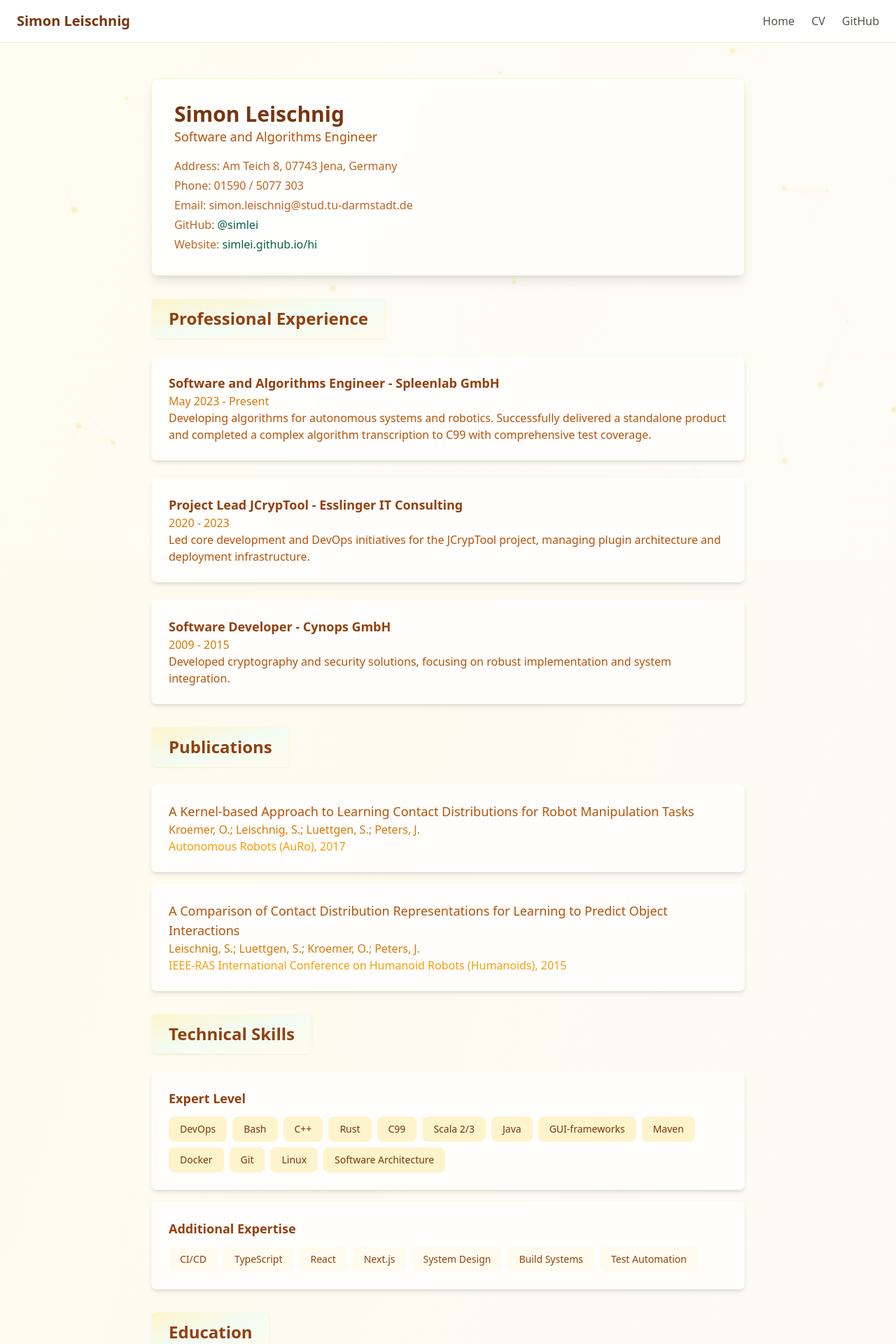
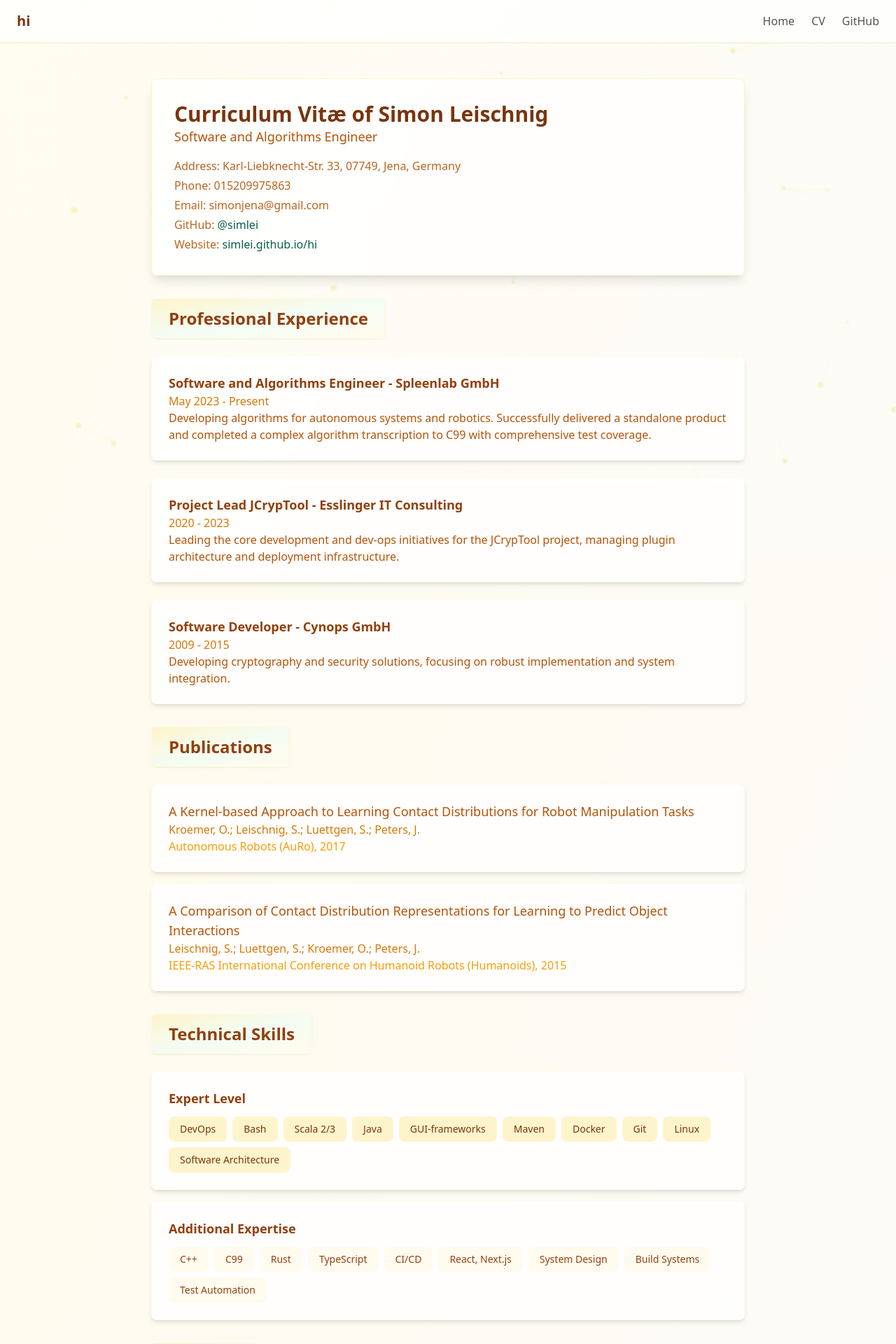
Before and after one commit to simlei/hi, a Next.js app in the folder website/: page /cv in a window 1280 px wide. Shown: the top 1920 px of the page at 70% size. Built offline with nearby package versions, Linux system fonts and the light colour scheme.

Commit message:
tuned to a good state

```diff
--- a/website/components/GraphBackground.tsx
+++ b/website/components/GraphBackground.tsx
@@ -48,8 +48,11 @@ export function GraphBackground() {
     const canvas = canvasRef.current;
     if (!canvas) return;
 
-    const ctx = canvas.getContext('2d');
+    const ctx = canvas.getContext('2d', { alpha: true });
     if (!ctx) return;
+
+    // Ensure canvas is transparent
+    canvas.style.backgroundColor = 'transparent';
 
     // Store animation frame ID for cleanup
     let animationFrameId: number;
@@ -64,13 +67,13 @@ export function GraphBackground() {
 
     // Create position controller with hex grid
     const positionController = PositionController.createHexGrid({
-      gridSize: 600,     // Base size of hex cells (increased by 1.2x)
+      gridSize: 450,     // Base size of hex cells (increased by 1.2x)
       upwardBias: 0.13, // Slightly reduced upward force
       hexWeight: 0.25,  // Increased grid influence for more stability
       cellAspect: 1.0,  // Slightly compressed vertically
       cellScale: 1.0,   // Overall scale multiplier
-      brownianFactor: 2.30, // Reduced random motion
-      baseForce: 20.0,   // Reduced force for calmer movement
+      brownianFactor: 6.0, // Reduced random motion
+      baseForce: 10.0,   // Reduced force for calmer movement
     });
 
     // Create lightning controller
@@ -86,25 +89,10 @@ export function GraphBackground() {
       fadeDuration: 0.35,        // Fade to orange takes all in all ~1sec
       colorVariations: [
         {
-          start: 'rgb(255, 120, 120)', // Bright red
+          start: 'rgb(255, 180, 180)', // Bright red
           peak: 'rgb(230, 240, 255)',  // Cool white
-          end: 'rgb(180, 140, 60)',    // Warm gold
+          end: 'rgb(210, 180, 140)',    // Warm gold
         },
-        {
-          start: 'rgb(190, 90, 90)',   // Deep blue-purple
-          peak: 'rgb(240, 245, 255)',  // Bright white
-          end: 'rgb(160, 140, 80)',    // Muted gold
-        },
-        {
-          start: 'rgb(90, 100, 200)',   // Ice blue
-          peak: 'rgb(240, 255, 255)',  // Pure white
-          end: 'rgb(170, 150, 70)',    // Rich gold
-        },
-        {
-          start: 'rgb(255, 255, 200)',   // Flashy yellow-white
-          peak: 'rgb(245, 250, 255)',  // Ice white
-          end: 'rgb(150, 130, 90)',    // Warm bronze
-        }
       ]
     });
 
@@ -136,12 +124,12 @@ export function GraphBackground() {
     const familiarityMap = new Map<string, FamiliarityRecord>();
 
     const PARAMS = {
-      numVertices: 50, // More nodes for wider coverage
-      vertexBaseRadius: 2.0, // Increased for 1.2x zoom
-      vertexGlowMultiplier: 2.8,
-      vertexSpeed: 0.02, // Reduced for calmer movement
+      numVertices: 30, // More nodes for wider coverage
+      vertexBaseRadius: 5.0, // Increased for 1.2x zoom
+      vertexGlowMultiplier: 5.8,
+      vertexSpeed: 0.01, // Reduced for calmer movement # defunct?
       maxDistance: 370, // Adjusted for 1.2x zoom
-      edgeBaseWidth: 1.3, // Adjusted for 1.2x zoom
+      edgeBaseWidth: 3.3, // Adjusted for 1.2x zoom
       edgeActivityMultiplier: 0.8, // Increased activity for smoother transitions
       // Familiarity system parameters
       familiarityDecayTime: 2.0,  // Time in seconds before familiarity starts decaying
@@ -150,34 +138,34 @@ export function GraphBackground() {
       // Edge debouncing parameters
       edgeRemovalDelay: 1.0,      // Time in seconds an edge must be invalid before removal
       edgeCreationDelay: 0.5,     // Time in seconds a potential edge must be valid before creation
-      baseAlpha: 0.15, // Increased base opacity for more consistent visibility
+      baseAlpha: 0.40, // Increased base opacity for more consistent visibility
       activityDecay: 2.0, // Faster decay for less persistent activity
-      branchSpeed: 0.5, // Slower branches
-      branchSpawnChance: 0.01, // Fewer branches
+      branchSpeed: 0.005, // Slower branches
+      branchSpawnChance: 0.001, // Fewer branches
       // Edge animation parameters
-      edgePulseSpeed: 0.002, // Slower pulse
+      edgePulseSpeed: 0.004, // Slower pulse
       edgePulseAmount: 0.12, // Reduced pulse intensity
-      gradientSpeed: 0.5, // Slower gradient movement
-      gradientLength: 0.5,
+      gradientSpeed: 0.02, // Slower gradient movement
+      gradientLength: 0.7,
       // Activity parameters
       activityBoost: 0.5, // Reduced activity boost
       activitySpreadProb: 0.57, // Lower spread chance
       // Visual enhancement parameters
-      innerGlowSize: 0.8,
+      innerGlowSize: 0.9,
       outerGlowIntensity: 1.4, // Slightly reduced intensity
-      edgeGradientStops: 10,
+      edgeGradientStops: 15,
       // Pulsation parameters
       // Pulse wave parameters
       pulseSpawnInterval: 5.0,    // Much longer interval between pulses
-      pulseSpawnChance: 0.01,     // Much lower chance for new pulses
-      pulseSpeed: 10.0,           // Even slower pulse travel
-      pulseWavelength: 800,      // Longer wavelength for smoother effect
+      pulseSpawnChance: 0.001,     // Much lower chance for new pulses
+      pulseSpeed: 0.1,           // Even slower pulse travel
+      pulseWavelength: 500,      // Longer wavelength for smoother effect
       pulseDecay: 0.35,          // Faster decay for more localized effect
-      pulseStrengthMin: 0.1,     // Lower minimum strength
+      pulseStrengthMin: 0.7,     // Lower minimum strength
       pulseStrengthMax: 0.9,     // Lower maximum strength
       // Size parameters
-      baseSizeMin: 0.3,
-      baseSizeMax: 2.5,
+      baseSizeMin: 0.8,
+      baseSizeMax: 1.5,
       directionBias: Math.PI * 0.5,
       directionStrength: 0.4,
       // Connection probability based on distance and direction
@@ -476,7 +464,8 @@ export function GraphBackground() {
       lastFrameTimeRef.current = currentTime;
       timeRef.current += deltaTime;
 
-      // Clear canvas with blur effect (slower fade)
+      // Clear canvas with transparent fade
+      ctx.clearRect(0, 0, canvas.width, canvas.height);
       ctx.fillStyle = 'rgba(255, 255, 255, 0.05)';
       ctx.fillRect(0, 0, canvas.width, canvas.height);
 
@@ -904,15 +893,15 @@ export function GraphBackground() {
   }, []); // Empty dependency array ensures effect runs only once
 
   return (
-    <div>
+    <div className="fixed inset-0 -z-20" style={{ background: 'linear-gradient(to bottom right, rgb(255, 251, 235), rgba(236, 253, 245, 0.8))' }}>
       <canvas
       ref={canvasRef}
       className="fixed inset-0 w-full h-full pointer-events-none opacity-100 -z-10 graph-background-effect"
       style={{
         willChange: 'transform', // Optimize for animations
         transform: 'translateZ(0)', // Force GPU acceleration
-        filter: 'blur(2px)', // Slightly blur the background
-        opacity: 0.75 // Reduced opacity for better readability
+        filter: 'blur(0px)', // Slightly blur the background
+        opacity: 0.9 // Reduced opacity for better readability
       }}
     />
     </div>
--- a/website/components/Layout.tsx
+++ b/website/components/Layout.tsx
@@ -20,7 +20,7 @@ export function Layout({ children, title = 'Portfolio' }: LayoutProps) {
         <nav className="max-w-7xl mx-auto px-6 py-4">
           <div className="flex items-center justify-between">
             <Link href="/" className="text-xl font-semibold text-primary-900">
-              Simon Leischnig
+              hi
             </Link>
             <div className="flex items-center gap-6">
               <Link
@@ -58,7 +58,7 @@ export function Layout({ children, title = 'Portfolio' }: LayoutProps) {
             </p>
             <div className="flex items-center gap-6">
               <a
-                href="mailto:simon.leischnig@stud.tu-darmstadt.de"
+                href="mailto:simonjena@gmail.com"
                 className="text-neutral-600 hover:text-primary-700 transition-colors"
               >
                 Email
--- a/website/components/forces/LightningController.ts
+++ b/website/components/forces/LightningController.ts
@@ -153,11 +153,11 @@ export class LightningController {
       b = Math.round(peak[2] + (end[2] - peak[2]) * p);
     }
 
-    // Apply energy factor to brightness
-    const energyFactor = 0.3 + energy * 0.7;
-    r = Math.round(r * energyFactor);
-    g = Math.round(g * energyFactor);
-    b = Math.round(b * energyFactor);
+    // // Apply energy factor to brightness
+    // const energyFactor = 0.3 + energy * 0.7;
+    // r = Math.round(r * energyFactor);
+    // g = Math.round(g * energyFactor);
+    // b = Math.round(b * energyFactor);
 
     return `rgb(${r},${g},${b})`;
   }
--- a/website/pages/cv.tsx
+++ b/website/pages/cv.tsx
@@ -11,12 +11,12 @@ export default function CV() {
       <div className="relative max-w-4xl mx-auto px-6 py-12">
         {/* Header */}
         <div className="mb-8 bg-white/80 backdrop-blur-sm rounded-lg p-8 shadow-lg border border-primary-100">
-          <h1 className="text-3xl font-bold text-primary-900">Simon Leischnig</h1>
+          <h1 className="text-3xl font-bold text-primary-900">Curriculum Vitæ of Simon Leischnig</h1>
           <p className="text-lg text-primary-700">Software and Algorithms Engineer</p>
           <div className="mt-4 text-primary-700/90 space-y-1">
-            <p>Address: Am Teich 8, 07743 Jena, Germany</p>
-            <p>Phone: 01590 / 5077 303</p>
-            <p>Email: simon.leischnig@stud.tu-darmstadt.de</p>
+            <p>Address: Karl-Liebknecht-Str. 33, 07749, Jena, Germany</p>
+            <p>Phone: 015209975863</p>
+            <p>Email: simonjena@gmail.com</p>
             <p>GitHub: <a href="http://github.com/simlei" className="text-accent-700 hover:text-accent-800 transition-colors">@simlei</a></p>
             <p>Website: <a href="http://simlei.github.io/hi" className="text-accent-700 hover:text-accent-800 transition-colors">simlei.github.io/hi</a></p>
           </div>
@@ -38,12 +38,12 @@ export default function CV() {
             <div className="bg-white/80 backdrop-blur-sm rounded-lg p-6 shadow-md border border-primary-50 transition-all hover:shadow-lg">
               <h3 className="text-lg font-semibold text-primary-800">Project Lead JCrypTool - Esslinger IT Consulting</h3>
               <p className="text-primary-600">2020 - 2023</p>
-              <p className="text-primary-700">Led core development and DevOps initiatives for the JCrypTool project, managing plugin architecture and deployment infrastructure.</p>
+              <p className="text-primary-700">Leading the core development and dev-ops initiatives for the JCrypTool project, managing plugin architecture and deployment infrastructure.</p>
             </div>
             <div className="bg-white/80 backdrop-blur-sm rounded-lg p-6 shadow-md border border-primary-50 transition-all hover:shadow-lg">
               <h3 className="text-lg font-semibold text-primary-800">Software Developer - Cynops GmbH</h3>
               <p className="text-primary-600">2009 - 2015</p>
-              <p className="text-primary-700">Developed cryptography and security solutions, focusing on robust implementation and system integration.</p>
+              <p className="text-primary-700">Developing cryptography and security solutions, focusing on robust implementation and system integration.</p>
             </div>
           </div>
         </section>
@@ -83,9 +83,6 @@ export default function CV() {
                 {[
                   'DevOps',
                   'Bash',
-                  'C++',
-                  'Rust',
-                  'C99',
                   'Scala 2/3',
                   'Java',
                   'GUI-frameworks',
@@ -105,10 +102,12 @@ export default function CV() {
               <h3 className="text-lg font-semibold text-primary-800 mb-3">Additional Expertise</h3>
               <div className="flex flex-wrap gap-2">
                 {[
+                  'C++',
+                  'C99',
+                  'Rust',
+                  'TypeScript',
                   'CI/CD',
-                  'TypeScript',
-                  'React',
-                  'Next.js',
+                  'React, Next.js',
                   'System Design',
                   'Build Systems',
                   'Test Automation'
@@ -165,13 +164,13 @@ export default function CV() {
             />
             <ProjectCard
               title="USB Guitar Teacher"
-              description="Developed during a Virtual and Augmented Reality class, this project combines music and computing. Using an Arduino, modified a Western guitar for USB connectivity, enabling real-time fingering position detection. Created a guitar teacher application using marker-based computer vision with OpenCV for guitar position tracking and Openframeworks for OpenGL integration. The app visualizes chords and scale information directly on the guitar fretboard in the video feed."
+              description="Developed during a Virtual and Augmented Reality class, this project combines music and computing. Using an Arduino, we modified a Western guitar for USB connectivity, enabling real-time fingering position detection. We created a guitar teacher application using marker-based computer vision with OpenCV for guitar position tracking and Openframeworks for OpenGL integration. The app visualizes chords and scale information directly on the guitar fretboard in the video feed."
               image="/images/projects/guitar-project.png"
               technologies={['Arduino', 'OpenCV', 'OpenGL', 'C++', 'Computer Vision', 'Hardware Integration', 'Real-time Processing']}
             />
             <ProjectCard
               title="Autonomous Systems Algorithm Development"
-              description="At Spleenlab GmbH, developed sophisticated algorithms for autonomous systems and robotics. Successfully delivered a standalone product and completed a complex algorithm transcription to C99 with comprehensive test coverage. The work involved optimization for real-time performance and ensuring reliability in critical applications."
+              description="At Spleenlab GmbH, I developed algorithms for Autonomous Systems and Robotics. I successfully developed a standalone product that we were able to sell to new customers. I completed a complex algorithm transcription to C99 with the highest degree of test coverage. I implemented a Matlab / Octave parser for this, and automatically extracted test fixtures for each function in scope, essentially pinning the problem down for testing in a big way. Then, I implemented a completely TDD environment where the C99 functions had only to be implemented with Matlab code as sample and with Matlab I/O data as exact test reference."
               image="/images/projects/autonomous-systems.png"
               technologies={['C99', 'C++', 'Robotics', 'Algorithm Design', 'Test-Driven Development', 'Performance Optimization']}
               company={{
@@ -203,7 +202,7 @@ export default function CV() {
             <div className="bg-white/80 backdrop-blur-sm rounded-lg p-6 shadow-md border border-primary-50 text-center transform hover:scale-105 transition-transform duration-300">
               <div className="text-2xl mb-2">🇪🇸</div>
               <h3 className="text-lg font-semibold text-primary-800">Spanish</h3>
-              <p className="text-primary-600">Advanced (B2)</p>
+              <p className="text-primary-600">B1</p>
             </div>
           </div>
         </section>
--- a/website/pages/index.tsx
+++ b/website/pages/index.tsx
@@ -44,7 +44,7 @@ export default function Home() {
         {/* Hero Section */}
         <section className="relative px-6 py-24 md:py-32 flex flex-col items-center justify-center text-center">
           <h1 className="text-4xl md:text-6xl font-bold text-primary-800 mb-6">
-            Simon Leischnig
+            Welcome!
           </h1>
           <p className="text-xl text-primary-600 max-w-2xl mb-8">
             Software and Algorithms Engineer at Spleenlab GmbH, specializing in
--- a/website/styles/globals.css
+++ b/website/styles/globals.css
@@ -10,16 +10,18 @@
 
 body {
   color: rgb(var(--foreground-rgb));
-  background: transparent;
+  @apply bg-gradient-to-br from-primary-50 to-accent-50/80;
+  min-height: 100vh;
 }
 
 @layer base {
   html {
-    @apply scroll-smooth;
+    @apply scroll-smooth min-h-full;
+    background: none;
   }
 
   body {
-    @apply antialiased;
+    @apply antialiased min-h-full;
   }
 }
 
@@ -29,11 +31,11 @@ body {
   }
 
   .project-card-content {
-    @apply bg-white/[0.40] backdrop-filter;
+    @apply bg-white/[0.55] backdrop-filter;
   }
 
   .project-card-image {
-    @apply opacity-[0.40];
+    @apply opacity-[0.55];
   }
 
   .skill-tag {
```
